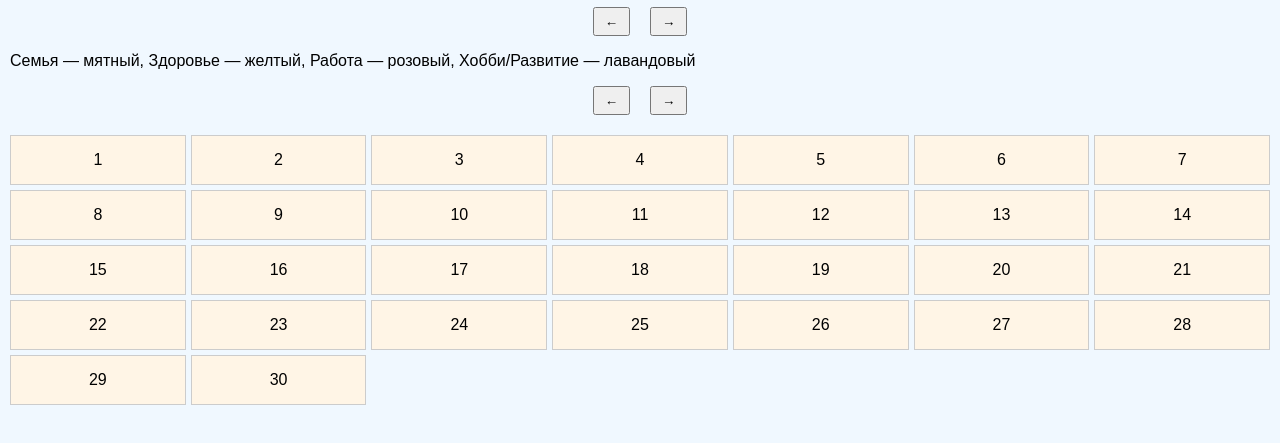
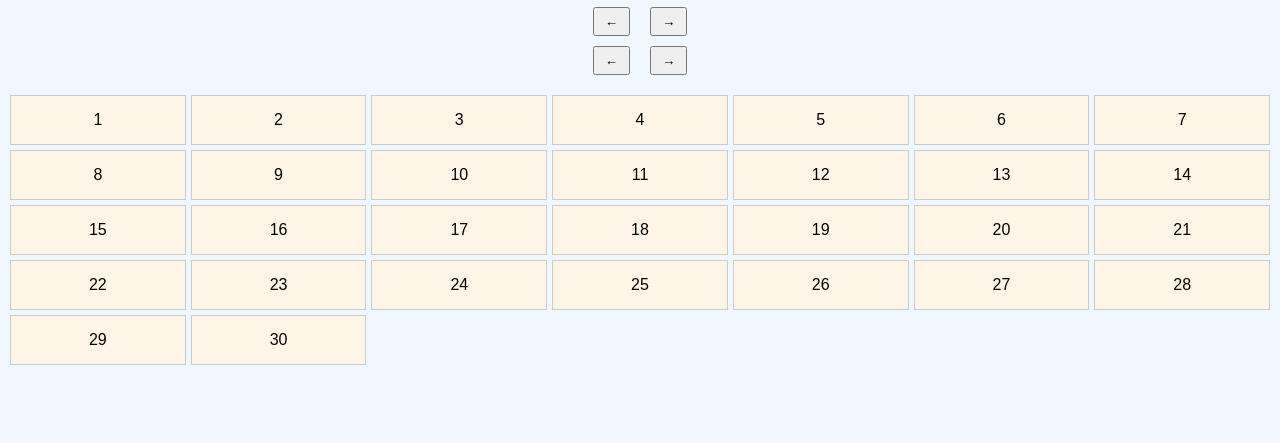
Before and after one commit to yliaalei/plan-3-1309, a plain HTML site: page docs/index.html in a window 1280 px wide. Shown: the part 165-608 px from the top of the page. Drawn offline with Linux system fonts and the light colour scheme; no server answers.

Commit message:
Update index.html

```diff
--- a/docs/index.html
+++ b/docs/index.html
@@ -4,6 +4,7 @@
   <meta charset="UTF-8">
   <meta name="viewport" content="width=device-width, initial-scale=1.0">
   <title>Контент-планировщик</title>
+
   <link rel="stylesheet" href="styles.css">
   <script src="https://www.gstatic.com/firebasejs/9.23.0/firebase-app-compat.js"></script>
   <script src="https://www.gstatic.com/firebasejs/9.23.0/firebase-firestore-compat.js"></script>
@@ -30,10 +31,7 @@
 
 <!-- Дни недели -->
 <div id="weekdays"></div>
-    <!-- Цвета и описание -->
-    <div id="temaColors">
-      <p>Семья — мятный, Здоровье — желтый, Работа — розовый, Хобби/Развитие — лавандовый</p>
-    </div>
+
 
      <div id="calendarNav">
     <button onclick="prevMonth()">←</button>
```
